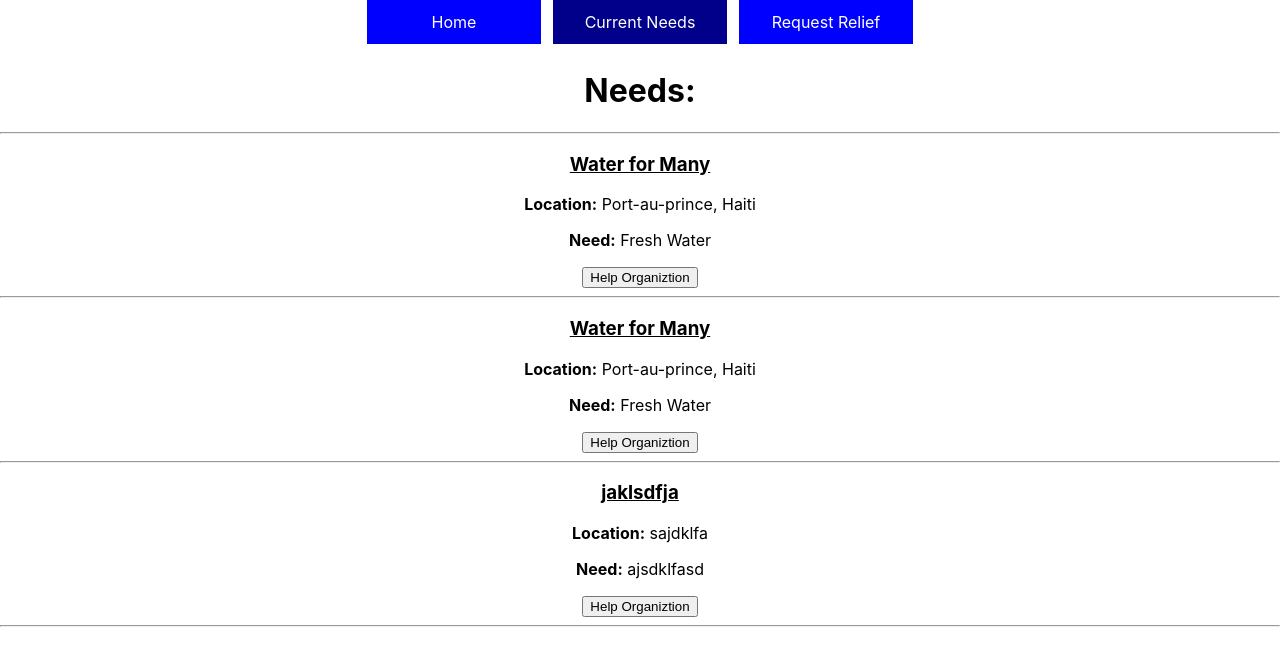
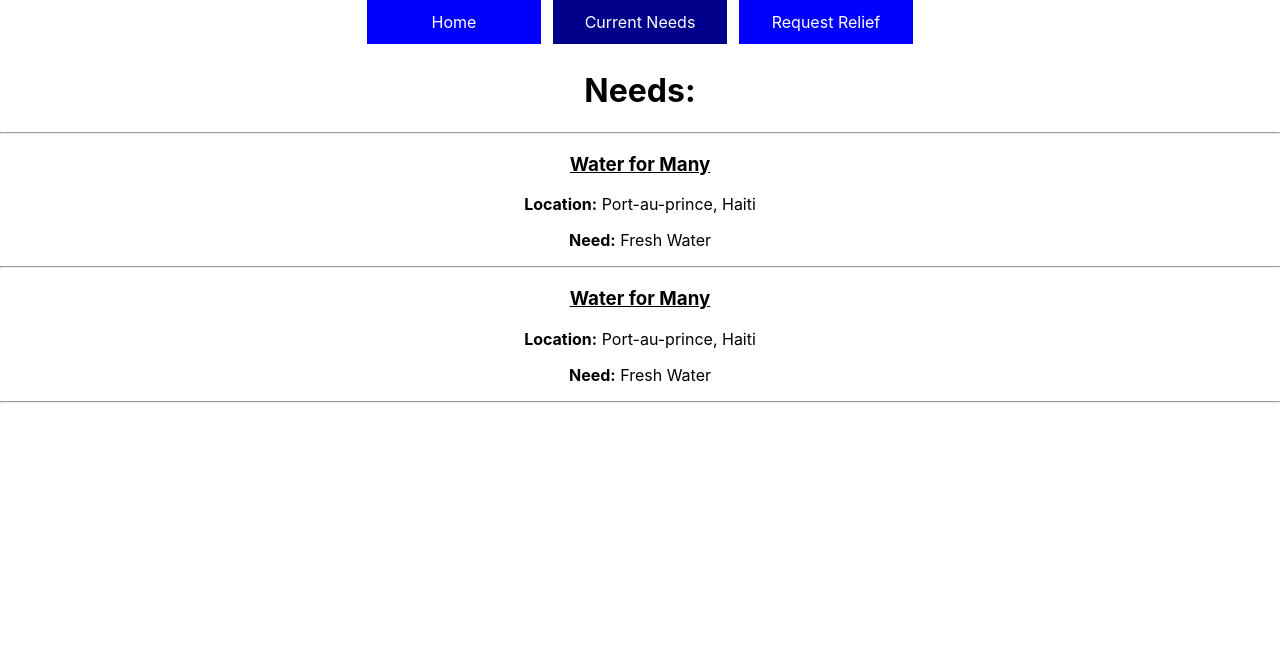
Before and after one commit to jerryfitzner/phase-2-project, a React (Create React App) app: page /needs in a window 1280 px wide. Shown: the top 666 px of the page. Built offline with nearby package versions, Linux system fonts and the light colour scheme; data requests are answered from the project's data file.

Commit message:
Removed giving button from needs until it can be updated

```diff
--- a/db.json
+++ b/db.json
@@ -13,13 +13,6 @@
       "location": "Port-au-prince, Haiti",
       "contact": "phone (333)123-4444",
       "id": 2
-    },
-    {
-      "name": "jaklsdfja",
-      "need": "ajsdklfasd\n",
-      "location": "sajdklfa",
-      "contact": "",
-      "id": 3
     }
   ],
   "donors": [
--- a/src/Needs.js
+++ b/src/Needs.js
@@ -16,7 +16,7 @@ const Needs = () => {
       <h3><u>{ need.name }</u></h3>
       <p><strong>Location:</strong> { need.location }</p>
       <p><strong>Need:</strong> {need.need}</p>
-      <button>Help Organiztion</button>
+      {/* <button>Help Organiztion</button> */}
       <hr />
     </div>
     )
```
